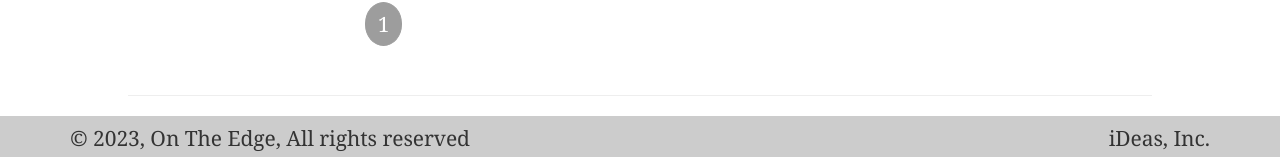
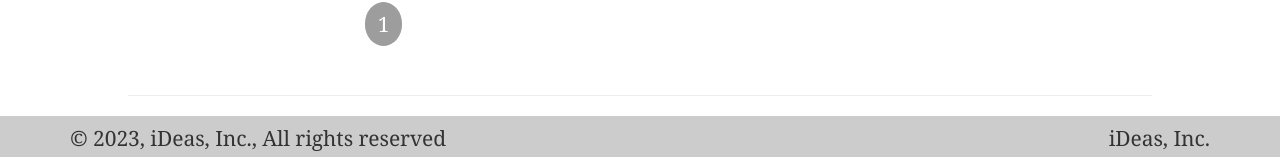
Before and after one commit to thEnchanter/thenchanter.github.io, a Jekyll site: the page built from index.html, in a window 1280 px wide and 990 px high. Shown: the part 830-987 px from the top of the window. Built offline with Jekyll 4.4.1, drawn with Linux system fonts in a browser that asks for light colours; the list of posts is cut into pages by our own code; comment, search, counter and statistics services are not loaded.

Commit message:
Update global.yml

```diff
--- a/_data/global.yml
+++ b/_data/global.yml
@@ -1,5 +1,5 @@
 # Site Settings
-title: 'On The Edge'
+title: 'iDeas, Inc.'
 description: 'insights & iDeas '
 url: 'https://timothydeas.github.io'
 
@@ -11,7 +11,7 @@ admin_email: 'deasti@icloud.com'
 #About Page
 author_name: 'Timothy Deas'
 author_profession: 'iDeas, Inc.'
-author_description: 'Living on The Edge '
+author_description: 'Living On The Edge Living On The Edge Living On The Edge '
 author_image: '/images/iDeas.jpeg'
 
 # social proiles
```
